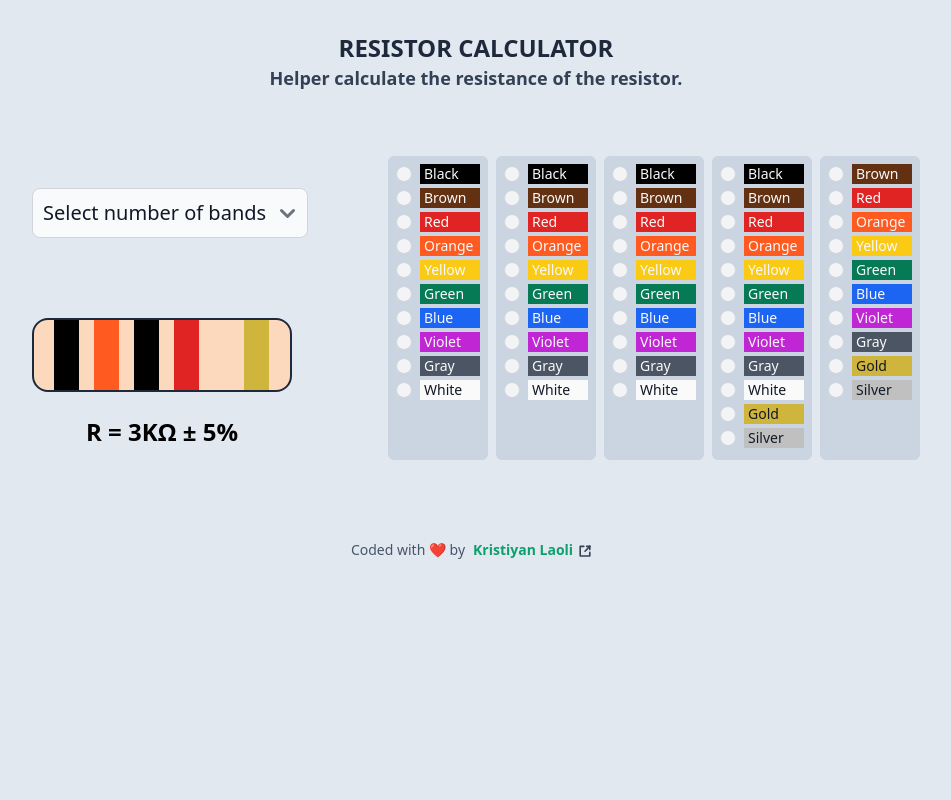
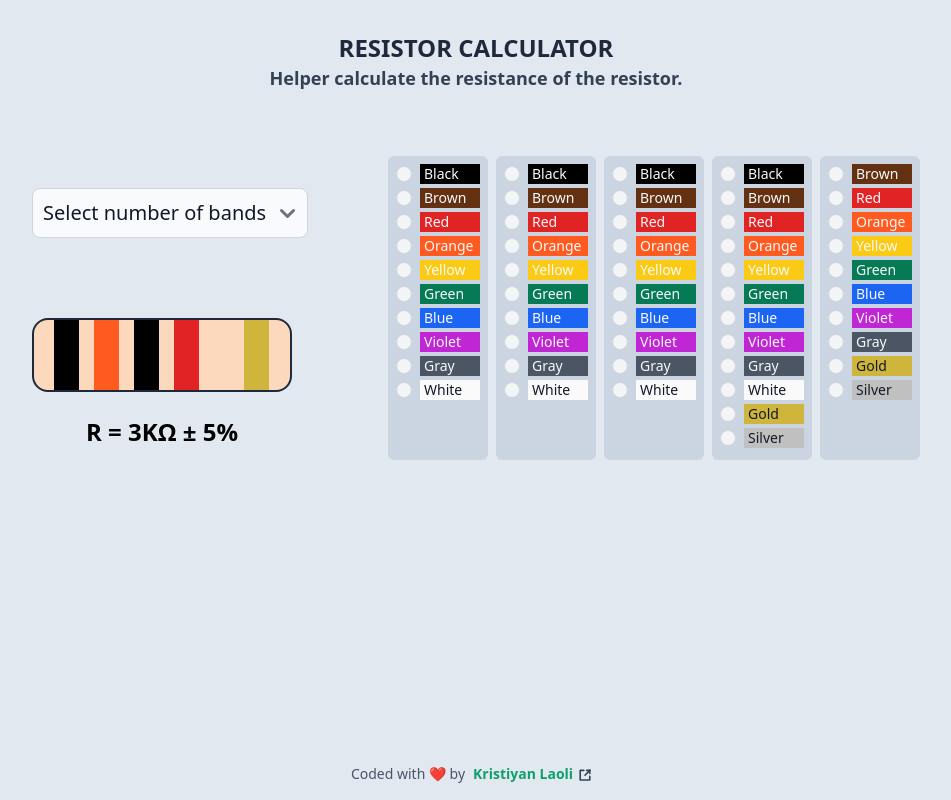
Before and after one commit to kristiyanlaoli/resistor-calculator, a React (Vite) app: page / in a window 1280 px wide. Shown: the whole page, without its empty margins (164-1115 px from the left). Built offline with nearby package versions, Linux system fonts and the light colour scheme.

Commit message:
fix the sticky footer

```diff
--- a/src/App.css
+++ b/src/App.css
@@ -5,3 +5,13 @@
 body {
   background-color: #e2e8f0;
 }
+
+.App {
+  display: flex;
+  flex-direction: column;
+  min-height: 100vh;
+}
+
+footer {
+  margin-top: auto;
+}
--- a/src/App.jsx
+++ b/src/App.jsx
@@ -5,11 +5,11 @@ import Resistor from "./components/Resistor";
 
 function App() {
   return (
-    <>
+    <div className="App">
       <Header />
       <Resistor />
       <Footer />
-    </>
+    </div>
   );
 }
 
--- a/src/components/Footer.jsx
+++ b/src/components/Footer.jsx
@@ -2,7 +2,7 @@ import SvgVisit from "./SvgVisit";
 
 const Footer = () => {
   return (
-    <>
+    <footer>
       <p className="flex justify-center items-center font-medium text-sm text-slate-600 text-center">
         Coded with ❤️ by
         <a
@@ -14,7 +14,7 @@ const Footer = () => {
           <SvgVisit />
         </a>
       </p>
-    </>
+    </footer>
   );
 };
 
```
